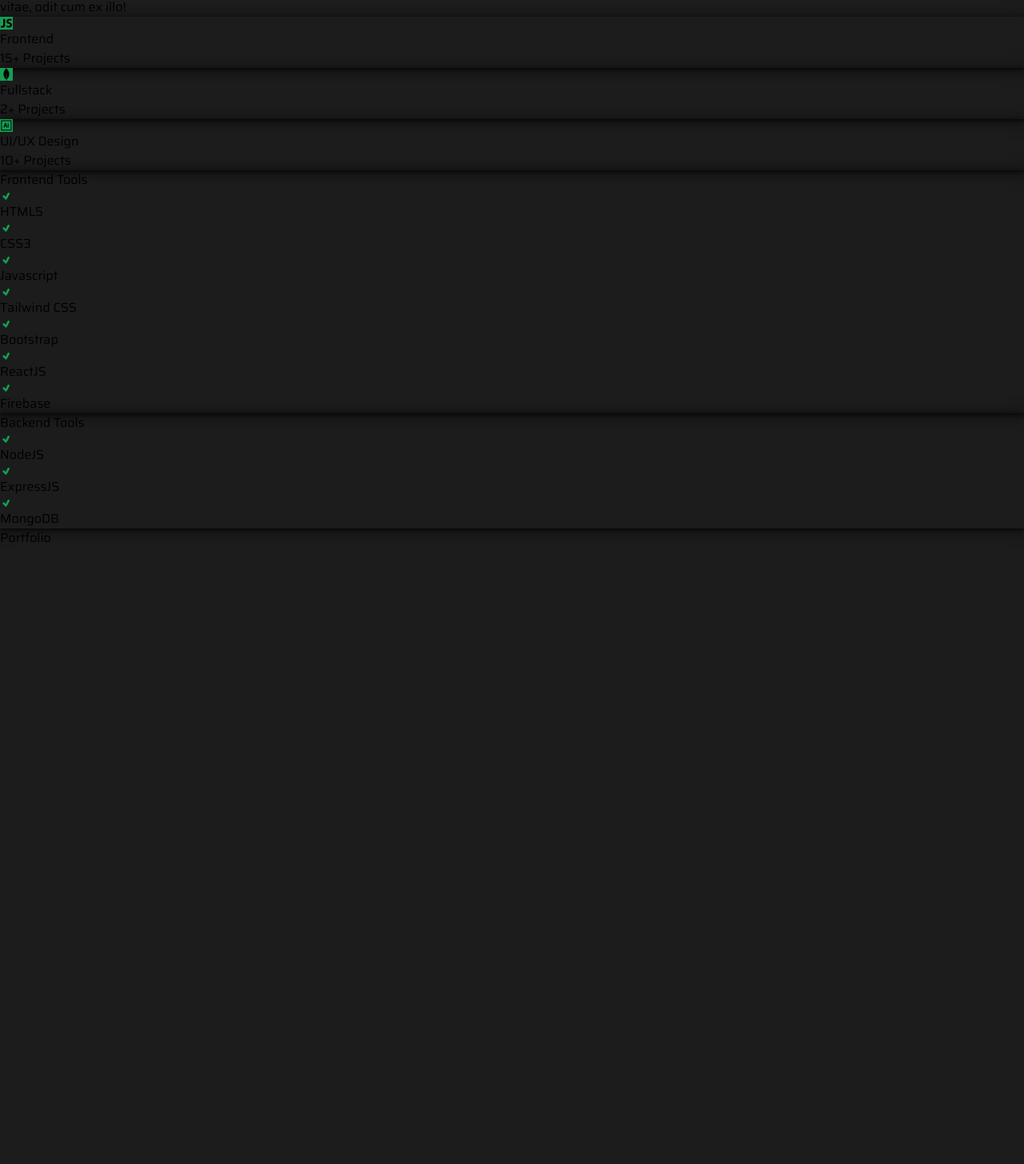
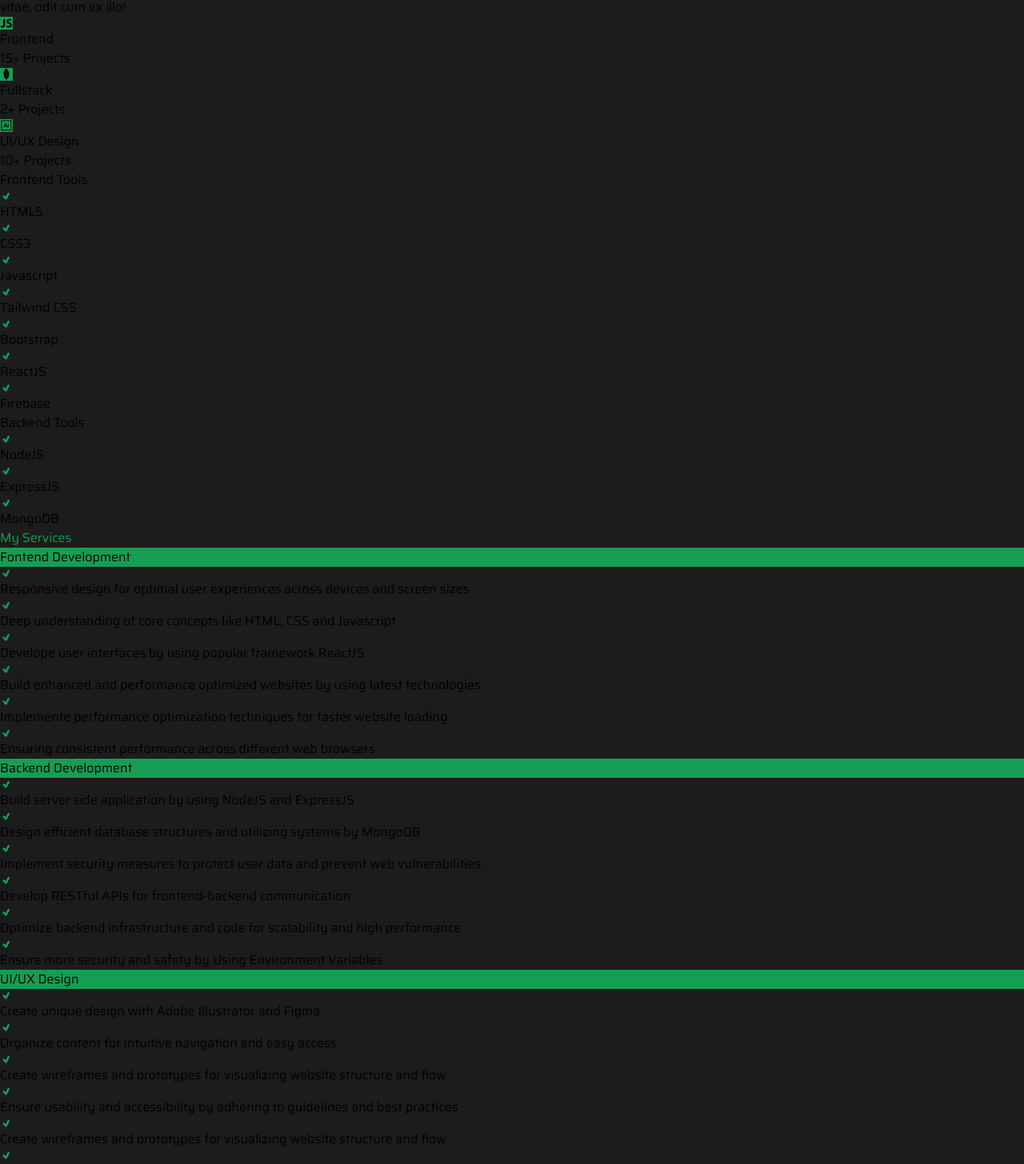
Before and after one commit to akil-tajwar/portfolio-website, a React (Vite) app: page / in a window 1280 px wide. Shown: the part 1327-2783 px from the top of the page at 80% size. Before the commit the page ends 2012 px from the top, so only its background shows below. Built offline with nearby package versions, Linux system fonts and the light colour scheme.

Commit message:
adding my services

```diff
--- a/src/Container/Components/AboutMe.jsx
+++ b/src/Container/Components/AboutMe.jsx
@@ -5,14 +5,6 @@ import { SiMongodb } from "react-icons/si";
 import { DiIllustrator } from "react-icons/di";
 
 const AboutMe = () => {
-    const data = [
-        {
-            name: '40-49',
-            uv: 12.63,
-            pv: 3908,
-            fill: '#159e53',
-        }
-    ];
     return (
         <div className='text-white lg:w-3/4 w-11/12 mx-auto py-20' id='about'>
             <h1 className='text-center text-4xl mb-10 font-semibold text-[#159e53]'>About Me</h1>
@@ -23,24 +15,24 @@ const AboutMe = () => {
                         <p className='pb-8'>Lorem ipsum dolor sit amet consectetur adipisicing elit. Eum saepe corrupti harum nam in blanditiis placeat ea error sit nulla nostrum cumque expedita praesentium, molestias vitae, odit cum ex illo!</p>
                     </div>
                     <div className='grid lg:grid-cols-3 md:grid-cols-3 grid-cols-2 gap-10 mb-10'>
-                        <div className='border flex flex-col justify-center items-center p-4 border-[#159e53] shadow rounded-lg w-full h-48'>
+                        <div className='border flex flex-col justify-center items-center p-4 border-[#159e53] shadow2 cursor-pointer rounded-lg w-full h-48'>
                             <IoLogoJavascript className='text-3xl p-1 mb-4 text-[#1c1c1c] primary-bg-color' />
                             <h4 className='text-2xl font-semibold'>Frontend</h4>
                             <p>15+ Projects</p>
                         </div>
-                        <div className='border flex flex-col justify-center items-center p-4 border-[#159e53] shadow rounded-lg w-full h-48'>
+                        <div className='border flex flex-col justify-center items-center p-4 border-[#159e53] shadow2 cursor-pointer rounded-lg w-full h-48'>
                             <SiMongodb className='text-3xl p-1 mb-4 text-[#1c1c1c] primary-bg-color' />
                             <h4 className='text-2xl font-semibold'>Fullstack</h4>
                             <p>2+ Projects</p>
                         </div>
-                        <div className='border flex flex-col justify-center items-center p-4 border-[#159e53] shadow rounded-lg w-full h-48'>
+                        <div className='border flex flex-col justify-center items-center p-4 border-[#159e53] shadow2 cursor-pointer rounded-lg w-full h-48'>
                             <DiIllustrator className='text-3xl mb-4 text-[#1c1c1c] primary-bg-color' />
                             <h4 className='text-2xl font-semibold'>UI/UX Design</h4>
                             <p>10+ Projects</p>
                         </div>
                     </div>
-                    <div className='grid lg:grid-cols-2 md:grid-cols-2 grid-cols-1 gap-10'>
-                        <div className='border border-[#159e53] p-4 shadow rounded-lg w-full'>
+                    <div className='grid lg:grid-cols-2 pt-8 md:grid-cols-2 grid-cols-1 gap-10'>
+                        <div className='border border-[#159e53] p-4 shadow2 cursor-pointer rounded-lg w-full'>
                             <h4 className='text-2xl font-semibold pb-5'>Frontend Tools</h4>
                             <ul className='grid grid-cols-2 gap-5'>
                                 <li className='flex gap-2'><TiTick className='primary-color text-2xl' />HTML5</li>
@@ -52,7 +44,7 @@ const AboutMe = () => {
                                 <li className='flex gap-2'><TiTick className='primary-color text-2xl' />Firebase</li>
                             </ul>
                         </div>
-                        <div className='border border-[#159e53] p-4 shadow rounded-lg w-full'>
+                        <div className='border border-[#159e53] p-4 shadow2 cursor-pointer rounded-lg w-full'>
                             <h4 className='text-2xl font-semibold pb-5'>Backend Tools</h4>
                             <ul className='grid grid-cols-2 gap-5'>
                                 <li className='flex gap-2'><TiTick className='primary-color text-2xl' />NodeJS</li>
--- a/src/Container/Components/Banner.jsx
+++ b/src/Container/Components/Banner.jsx
@@ -4,11 +4,11 @@ import { TypeAnimation } from 'react-type-animation';
 const Banner = () => {
     return (
         <div>
-            <div className='bg-[url(/banner2.jpg)] bg-cover'>
+            <div className='bg-[url(/banner2.jpg)] bg-cover bg-center lg:bg-left-top'>
                 <div className='bg-gradient-to-r from-[#1c1c1c] via-[#1c1c1cd6] justify-center items-center text-white'>
                     <div className='lg:w-3/4 w-11/12 mx-auto pt-96 pb-80'>
-                        <h4 className='text-xl pb-5 font-bold'>I'm Akil Tajwar Chowdhury</h4>
-                        <span className='lg:text-6xl text-5xl font-bold primary-color'>
+                        <h4 className='lg:text-2xl text-lg pb-5 font-bold'>I'm Akil Tajwar Chowdhury</h4>
+                        <span className='lg:text-6xl md:text-5xl text-4xl font-bold primary-color'>
                             <TypeAnimation
                                 sequence={[
                                     // Same substring at the start will only be typed out once, initially
--- /dev/null
+++ b/src/Container/Components/MyResume.jsx
@@ -0,0 +1,11 @@
+import React from 'react';
+
+const MyResume = () => {
+    return (
+        <div>
+            <h1 className='text-center text-4xl mb-10 font-semibold primary-color'>My Resume</h1>
+        </div>
+    );
+};
+
+export default MyResume;
--- /dev/null
+++ b/src/Container/Components/MyServices.jsx
@@ -0,0 +1,47 @@
+import React from 'react';
+import { TiTick } from "react-icons/ti";
+
+const MyServices = () => {
+    return (
+        <div className='w-11/12 lg:w-3/4 mx-auto' id='services'>
+            <h1 className='text-center text-4xl mb-10 font-semibold primary-color'>My Services</h1>
+            <div className='grid grid-cols-1 md:grid-cols-2 lg:grid-cols-3 gap-8'>
+                <div>
+                    <h4 className='rounded-lg px-3 py-2 font-semibold mb-2 primary-bg-color text-white text-2xl'>Fontend Development</h4>
+                    <div className='border rounded-lg p-3 border-[#159e53]'>
+                        <div className='flex gap-2 pb-3 text-white'><TiTick className='text-2xl absolute primary-color' /><span className='pl-8'>Responsive design for optimal user experiences across devices and screen sizes</span></div>
+                        <div className='flex gap-2 pb-3 text-white'><TiTick className='text-2xl absolute primary-color' /><span className='pl-8'>Deep understanding of core concepts like HTML, CSS and Javascript</span></div>
+                        <div className='flex gap-2 pb-3 text-white'><TiTick className='text-2xl absolute primary-color' /><span className='pl-8'>Develope user interfaces by using popular framework ReactJS</span></div>
+                        <div className='flex gap-2 pb-3 text-white'><TiTick className='text-2xl absolute primary-color' /><span className='pl-8'>Build enhanced and performance optimized websites by using latest technologies</span></div>
+                        <div className='flex gap-2 pb-3 text-white'><TiTick className='text-2xl absolute primary-color' /><span className='pl-8'>Implemente performance optimization techniques for faster website loading</span></div>
+                        <div className='flex gap-2 text-white'><TiTick className='text-2xl absolute primary-color' /><span className='pl-8'>Ensuring consistent performance across different web browsers</span></div>
+                    </div>
+                </div>
+                <div>
+                    <h4 className='rounded-lg px-3 py-2 font-semibold mb-2 primary-bg-color text-white text-2xl'>Backend Development</h4>
+                    <div className='border rounded-lg p-3 border-[#159e53]'>
+                        <div className='flex gap-2 pb-3 text-white'><TiTick className='text-2xl absolute primary-color' /><span className='pl-8'>Build server side application by using NodeJS and ExpressJS</span></div>
+                        <div className='flex gap-2 pb-3 text-white'><TiTick className='text-2xl absolute primary-color' /><span className='pl-8'>Design efficient database structures and utilizing systems by MongoDB</span></div>
+                        <div className='flex gap-2 pb-3 text-white'><TiTick className='text-2xl absolute primary-color' /><span className='pl-8'>Implement security measures to protect user data and prevent web vulnerabilities</span></div>
+                        <div className='flex gap-2 pb-3 text-white'><TiTick className='text-2xl absolute primary-color' /><span className='pl-8'>Develop RESTful APIs for frontend-backend communication</span></div>
+                        <div className='flex gap-2 pb-3 text-white'><TiTick className='text-2xl absolute primary-color' /><span className='pl-8'>Optimize backend infrastructure and code for scalability and high performance</span></div>
+                        <div className='flex gap-2 text-white'><TiTick className='text-2xl absolute primary-color' /><span className='pl-8'>Ensure more security and safety by Using Environment Variables</span></div>
+                    </div>
+                </div>
+                <div>
+                    <h4 className='rounded-lg px-3 py-2 font-semibold mb-2 primary-bg-color text-white text-2xl'>UI/UX Design</h4>
+                    <div className='border rounded-lg p-3 border-[#159e53]'>
+                        <div className='flex gap-2 pb-3 text-white'><TiTick className='text-2xl absolute primary-color' /><span className='pl-8'>Create unique design with Adobe Illustrator and Figma</span></div>
+                        <div className='flex gap-2 pb-3 text-white'><TiTick className='text-2xl absolute primary-color' /><span className='pl-8'>Organize content for intuitive navigation and easy access</span></div>
+                        <div className='flex gap-2 pb-3 text-white'><TiTick className='text-2xl absolute primary-color' /><span className='pl-8'>Create wireframes and prototypes for visualizing website structure and flow</span></div>
+                        <div className='flex gap-2 pb-3 text-white'><TiTick className='text-2xl absolute primary-color' /><span className='pl-8'>Ensure usability and accessibility by adhering to guidelines and best practices</span></div>
+                        <div className='flex gap-2 pb-3 text-white'><TiTick className='text-2xl absolute primary-color' /><span className='pl-8'>Create wireframes and prototypes for visualizing website structure and flow</span></div>
+                        <div className='flex gap-2 text-white'><TiTick className='text-2xl absolute primary-color' /><span className='pl-8'>Conduct user research and analysis to understand needs and preferences</span></div>
+                    </div>
+                </div>
+            </div>
+        </div>
+    );
+};
+
+export default MyServices;
--- a/src/Container/Components/Navbar.jsx
+++ b/src/Container/Components/Navbar.jsx
@@ -26,13 +26,14 @@ const Navbar = () => {
     return (
         <div className=''>
             <div className={isScrolled ? 'bg-[#1c1c1c] fixed w-full z-10 text-white py-8' : `fixed w-full z-10 text-white py-8`}>
-                <div className='flex w-3/4 mx-auto justify-between items-center'>
+                <div className='flex flex-col lg:flex-row gap-5 w-11/12 lg:w-3/4 mx-auto justify-between items-center'>
                     <div className=''>
                         <img className='w-40' src="/logo 2.png" alt="" />
                     </div>
-                    <div className='flex flex-row gap-9 font-semibold'>
+                    <div className='grid lg:grid-cols-6 grid-cols-3 gap-x-7 gap-y-3 lg:gap-9 font-semibold'>
                         <a href="#" className={ active === "#" ? 'active' : '' } onClick={ () => setActive("#") }>Home</a>
                         <a href="#about" className={ active === "#about" ? 'active' : '' } onClick={ () => setActive("#about") }>About me</a>
+                        <a href="#services" className={ active === "#services" ? 'active' : '' } onClick={ () => setActive("#services") }>My Services</a>
                         <a href="#portfolio" className={ active === "#portfolio" ? 'active' : '' } onClick={ () => setActive("#portfolio") }>Portfolio</a>
                         <a href="">My Resume</a>
                         <a href="">Contact Me</a>
--- a/src/Container/Components/Portfolio.jsx
+++ b/src/Container/Components/Portfolio.jsx
@@ -1,9 +1,29 @@
-import React from 'react';
+import React, { useEffect, useState } from 'react';
 
 const Portfolio = () => {
+    const [portfolio, setPortfolio] = useState([]);
+    useEffect(() => {
+        fetch('/portfolio.json')
+            .then(res => res.json())
+            .then(data => setPortfolio(data))
+    }, [])
     return (
-        <div className='w-3/4 mx-auto' id='portfolio'>
-            <h1 className='text-center text-4xl mb-10 font-semibold text-[#159e53]'>Portfolio</h1>
+        <div className='w-11/12 lg:w-3/4 py-20 mx-auto' id='portfolio'>
+            <h1 className='text-center text-4xl mb-10 font-semibold primary-color'>Portfolio</h1>
+            <div className='grid lg:grid-cols-3 md:grid-cols-2 grid-cols-1 gap-8'>
+                {
+                    portfolio.map(item => <div item={item} key={item._id}>
+                        <div className='primary-bg-color p-3 rounded-lg'>
+                            <img className='rounded-lg' src={item.image} alt="" />
+                            <h3 className='text-2xl text-[#1c1c1c] pt-2 font-semibold'>{item.name}</h3>
+                            <div className='text-center flex gap-5 justify-center mt-8'>
+                                <button className='w-32 py-1 rounded border border-white text-white text-xl font-semibold'>Github</button>
+                                <button className='w-32 py-1 rounded primary-color bg-white border border-white text-xl font-semibold'>Live Link</button>
+                            </div>
+                        </div>
+                    </div>)
+                }
+            </div>
         </div>
     );
 };
--- a/src/Container/Container.jsx
+++ b/src/Container/Container.jsx
@@ -4,6 +4,8 @@ import AboutMe from './Components/AboutMe';
 import FollowMe from './Components/FollowMe';
 import Portfolio from './Components/Portfolio';
 import ScrollTop from './Components/ScrollTop';
+import MyServices from './Components/MyServices';
+import MyResume from './Components/MyResume';
 
 const Container = () => {
     return (
@@ -12,7 +14,9 @@ const Container = () => {
             <ScrollTop></ScrollTop>
             <Banner></Banner>
             <AboutMe></AboutMe>
+            <MyServices></MyServices>
             <Portfolio></Portfolio>
+            <MyResume></MyResume>
         </div>
     );
 };
--- a/src/index.css
+++ b/src/index.css
@@ -36,3 +36,6 @@ body {
 .shadow{
   box-shadow: #0a0a0a 0px 2px 4px 0px, #0a0a0a 0px 2px 16px 0px;
 }
+:hover.shadow2{
+  box-shadow: #0a0a0a 0px 2px 4px 0px, #0a0a0a 0px 2px 16px 0px;
+}
```
Also changed, not shown: public/portfolio.json (added, +58 -0 lines).
